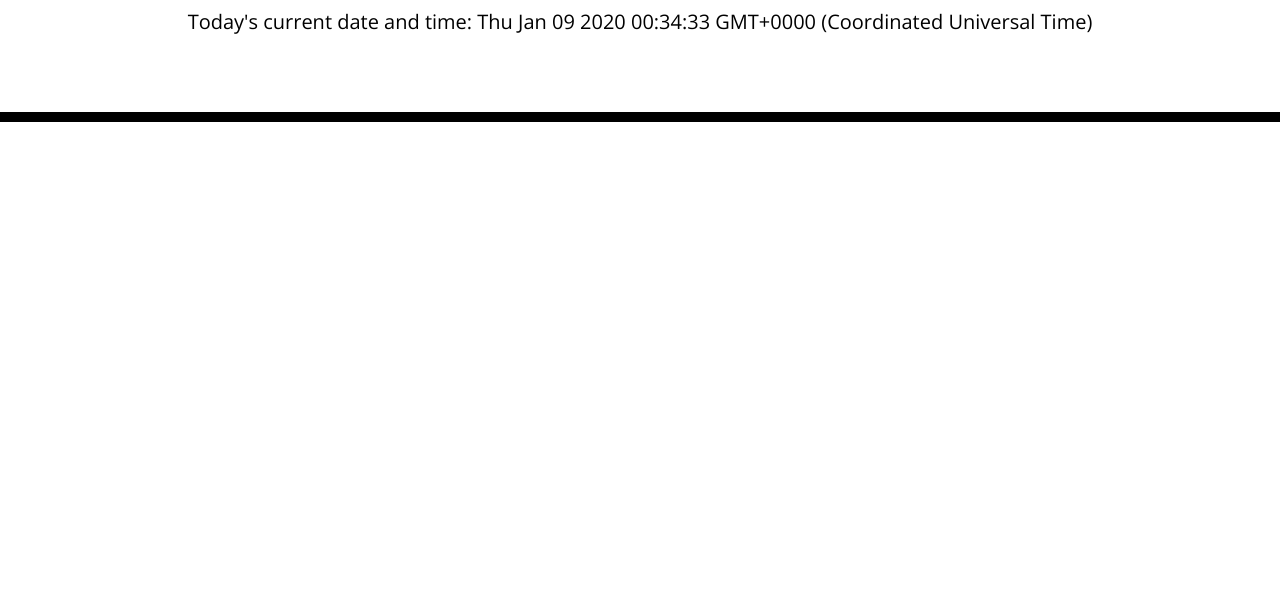
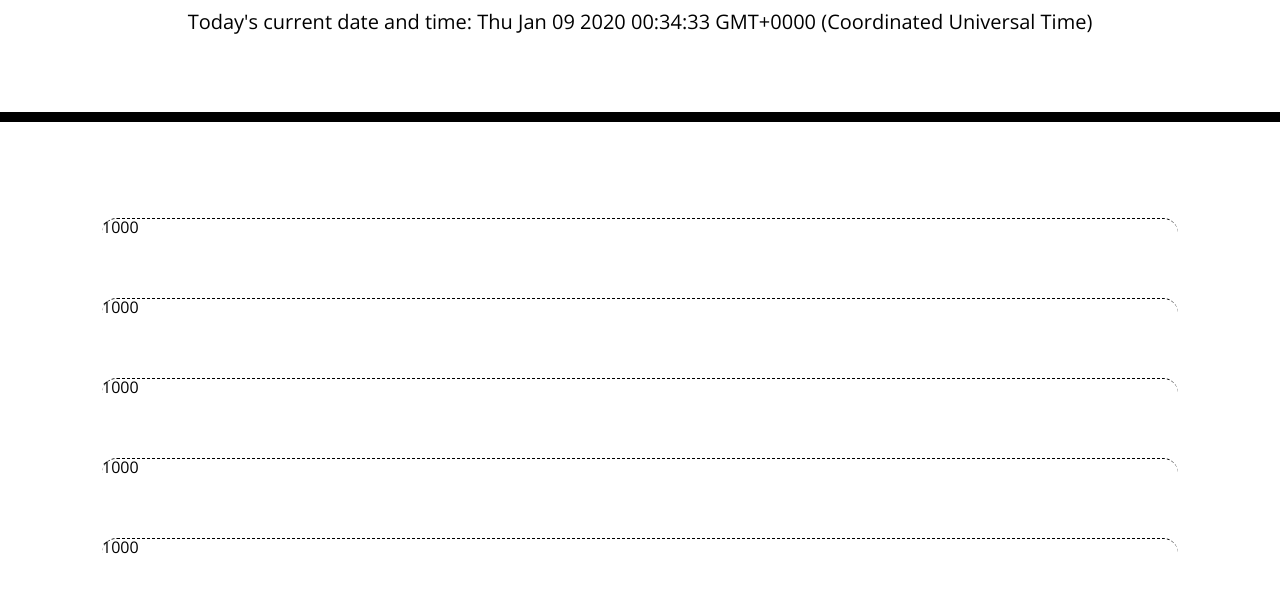
Before and after one commit to brer4449/Scheduler, a plain HTML site: page index.html in a window 1280 px wide. Shown: the part 182-797 px from the top of the page. Drawn offline with nearby package versions, Linux system fonts and the light colour scheme; files that its build step writes are made by us from their sources.

Commit message:
added jumbotron and div with for loop creating rows on each iteration

```diff
--- a/JS/app.js
+++ b/JS/app.js
@@ -8,3 +8,23 @@
 let today = new Date();
 //Adding that variable to display in the DOM
 $("#currentDay").text(`Today's current date and time: ${today}`);
+
+let start = "2010-10-15";
+let result = moment(start).fromNow();
+console.log(result);
+
+$(document).ready(function(){
+  let jumbo = $("<div>");
+  jumbo.attr("class", "jumbotron");
+  $(".container").append(jumbo);
+
+  for(let i=0; i<10; i++){
+    let time = 900;
+    time = time + 100;
+    let timeDiv = $("<div>");
+    timeDiv.attr("class", "hour row time-block");
+    timeDiv.text(time);
+    jumbo.append(timeDiv);
+  }
+
+})
--- a/index.html
+++ b/index.html
@@ -18,7 +18,7 @@
       href="https://fonts.googleapis.com/css?family=Open+Sans&display=swap"
       rel="stylesheet"
     />
-    <link rel="stylesheet" href="style.css" />
+    <link rel="stylesheet" href="CSS/style.css" />
     <title>Work Day Scheduler</title>
   </head>
 
```
